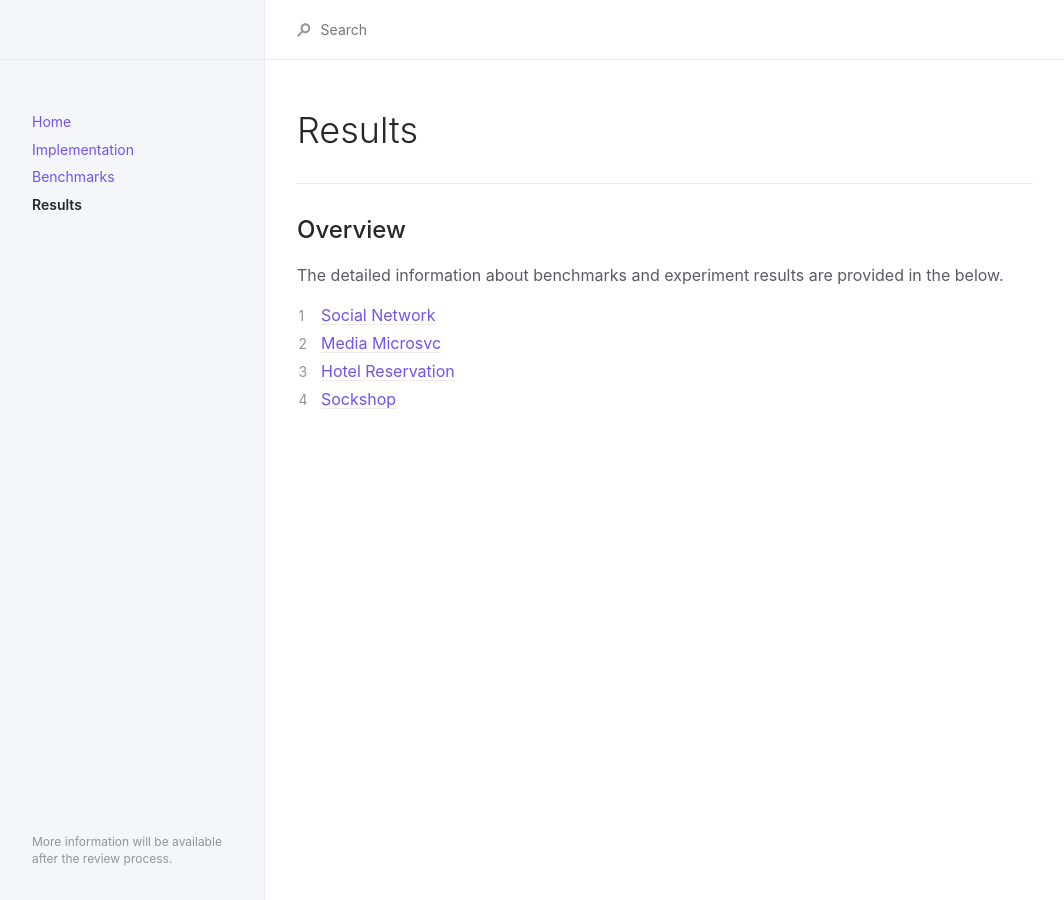
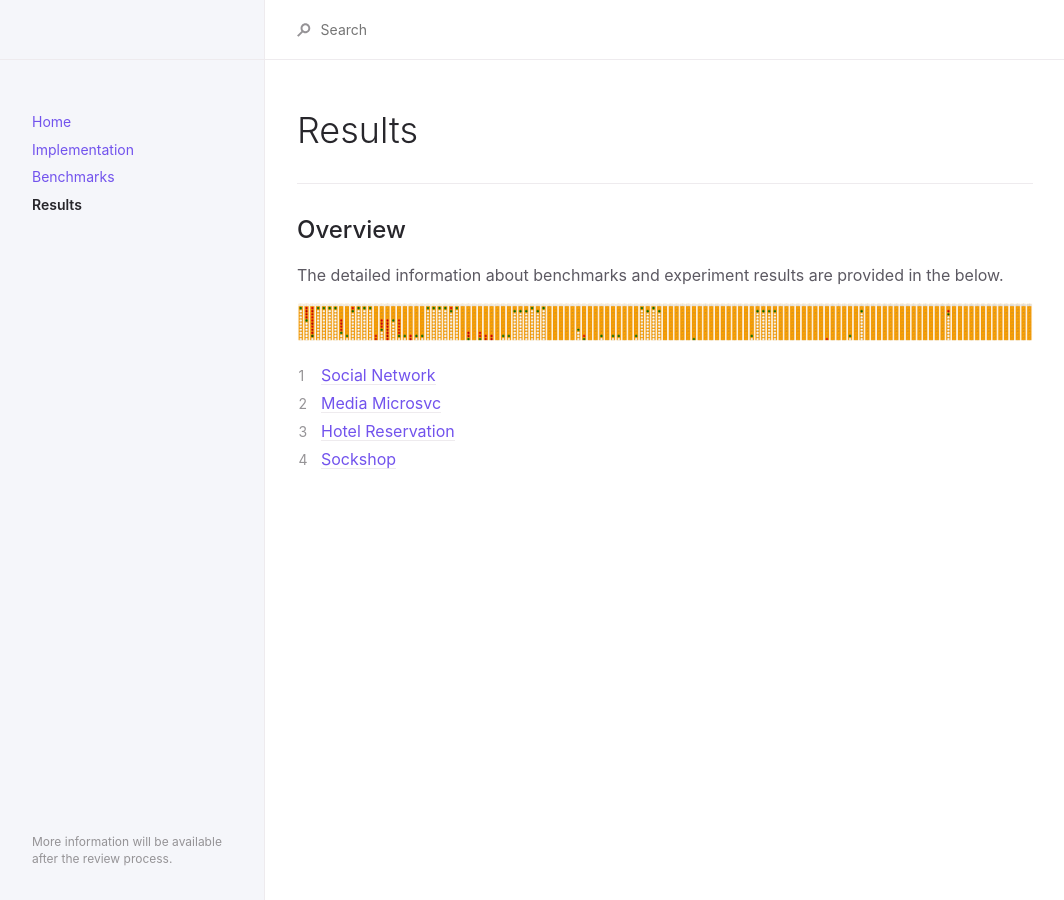
Before and after one commit to kubercostoptimizer/kubercostoptimizer.github.io, a Jekyll site: the page built from docs/results.md, in a window 1280 px wide. Shown: the whole page, without its empty margins (107-1171 px from the left). Built offline with Jekyll 4.4.1, drawn with Linux system fonts in a browser that asks for light colours.

Commit message:
Update results.md

```diff
--- a/docs/results.md
+++ b/docs/results.md
@@ -13,6 +13,8 @@ permalink: /docs/results
 
 The detailed information about benchmarks and experiment results are provided in the below.
 
+![Sockshop](https://github.com/kubercostoptimizer/kubercostoptimizer.github.io/blob/main/sockshop.png)
+
 1. [Social Network](#blog-collection)
 2. [Media Microsvc](#identifying-google-play-malware-blogs)
 3. [Hotel Reservation](#malware-collection-and-analysis)
```
